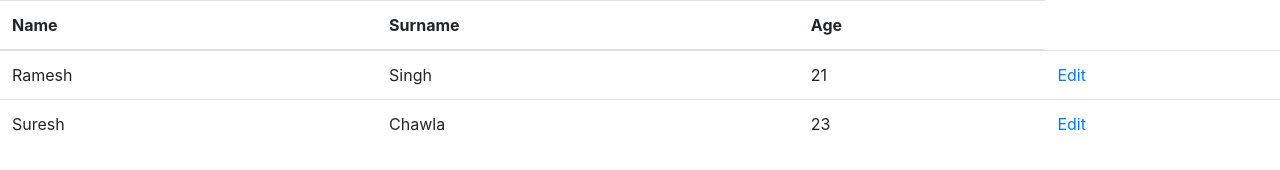
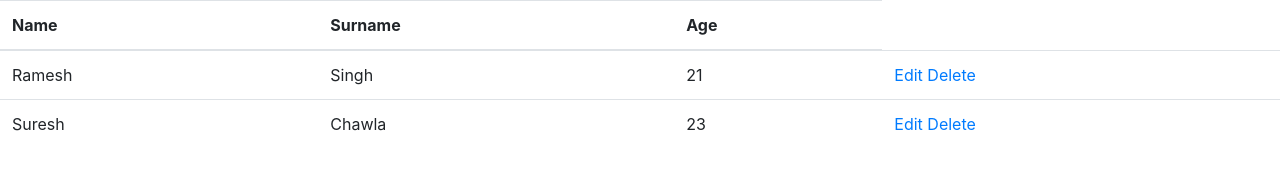
Before and after one commit to PPANT20/jQuery-program, a plain HTML site: page object.html in a window 1280 px wide. Drawn offline with nearby package versions, Linux system fonts and the light colour scheme.

Commit message:
add object file

```diff
--- a/object.html
+++ b/object.html
@@ -22,6 +22,11 @@
 	</table>
 
 	<script type="text/javascript">
+		$(document).ready(function() {
+			$(document).on('click','.del',function() {
+				$(this).closest("tr").remove();
+				return false;
+			});
 			//var person = {"Name" : "Ramesh", "Surname" : "Singh", "Age" : 21};
 			var persons = [
 				{"Name" : "Ramesh", "Surname" : "Singh", "Age" : 21},
@@ -34,11 +39,16 @@
 				$("#detail tbody").append('<tr><td colspan="3" style="text-align: center;">No Content</td></tr>');
 			}
 			else{
+					var data = "";
 				for(var i=0; i<length; i++){
-				var data='<tr><td>' + persons[i].Name + '</td><td>' + persons[i].Surname +'</td><td>'+ persons[i].Age +'</td><td><a href="#" id="edit">Edit</a></td></tr>';
+					data=data+'<tr><td>' + persons[i].Name + '</td><td>' + persons[i].Surname +'</td><td>'+ persons[i].Age +'</td><td><a href="#" id="edit">Edit</a> <a href="#" class="del">Delete</a></td></tr>';
+
+				}
 				$("#detail tbody").append(data);
+
 			}
-		}
+
+		});
 	</script>
 </body>
 </html>
```
Lines whose indentation alone changed are shown as unchanged.
